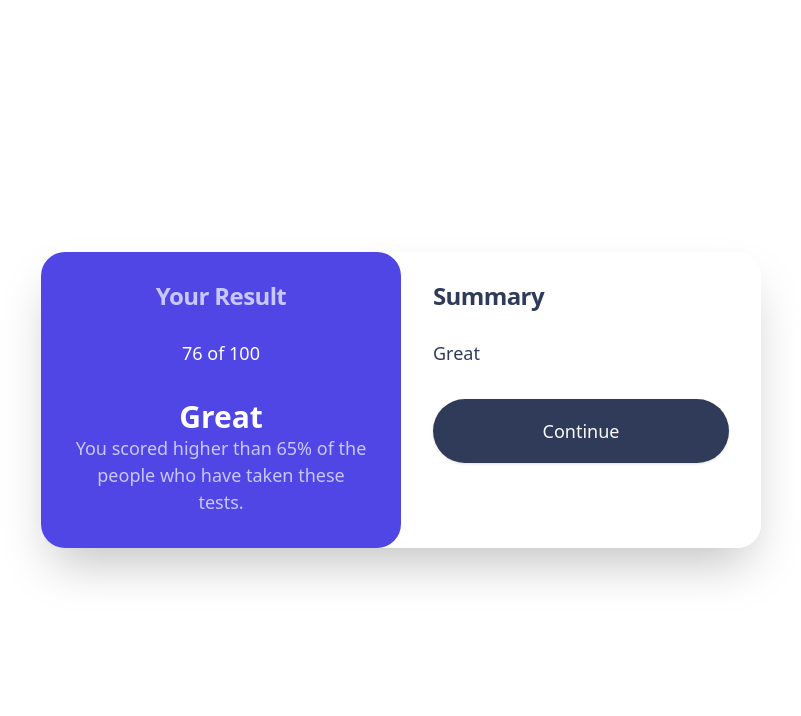
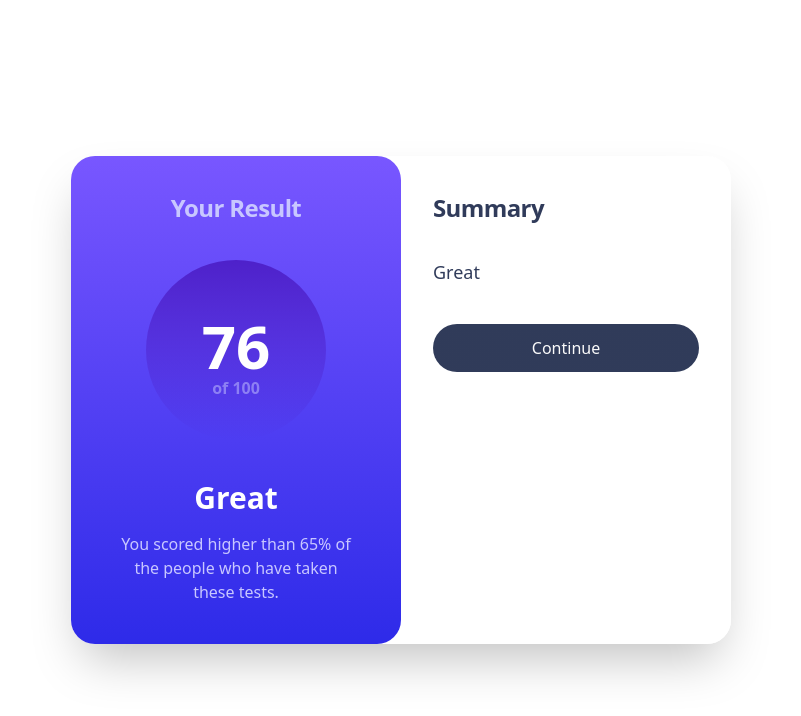
Before and after one commit to nikkehtine-fm/results-summary-react, a React (Vite) app: page / in a window 1280 px wide. Shown: the top 716 px of the page, without its empty margins (239-1040 px from the left). Built offline with nearby package versions, Linux system fonts and the light colour scheme.

Commit message:
Finish Result Card, change stuff

```diff
--- a/src/App.tsx
+++ b/src/App.tsx
@@ -7,7 +7,7 @@ const App = () => {
 
     return (
         <div className="text-foreground grid min-h-screen place-items-center font-sans text-base">
-            <div className="flex h-full w-full flex-col lg:h-fit lg:w-[720px] lg:flex-row lg:rounded-3xl lg:shadow-2xl">
+            <div className="flex h-full w-full flex-col lg:h-fit lg:w-[660px] lg:flex-row lg:rounded-3xl lg:shadow-2xl">
                 <ResultCard className={cardStyles} />
                 <SummaryCard className={cardStyles} />
             </div>
--- a/src/components/ResultCard.tsx
+++ b/src/components/ResultCard.tsx
@@ -6,25 +6,28 @@ import {
     CardHeader,
     CardTitle,
 } from "@/components/ui/card";
+import { Circle } from "@/components/ResultCircle";
 
 const ResultCard = ({ className }: { className: string }) => {
     return (
         <Card
             className={cn(
-                "rounded-t-none bg-indigo-600 text-center text-white lg:rounded-3xl",
+                "from-back-slate to-back-royal rounded-t-none bg-gradient-to-b text-center text-white lg:rounded-3xl",
                 className
             )}
         >
             <CardHeader>
                 <CardTitle className="text-lavender">Your Result</CardTitle>
             </CardHeader>
-            <CardContent>
-                <p>76 of 100</p>
+            <CardContent className="flex items-center justify-center">
+                <Circle />
             </CardContent>
-            <CardFooter className="text-lavender">
-                <h1 className="text-3xl font-bold text-white">Great</h1>
-                You scored higher than 65% of the people who have taken these
-                tests.
+            <CardFooter>
+                <h1 className="mb-4 text-3xl font-bold text-white">Great</h1>
+                <p className="text-lavender px-4 leading-6">
+                    You scored higher than 65% of the people who have taken
+                    these tests.
+                </p>
             </CardFooter>
         </Card>
     );
--- /dev/null
+++ b/src/components/ResultCircle.tsx
@@ -0,0 +1,10 @@
+const Circle = () => {
+    return (
+        <div className="from-circle-violet to-circle-persian flex h-[180px] w-[180px] flex-col items-center justify-center rounded-full bg-gradient-to-b">
+            <h1 className="pt-4 text-6xl font-bold">76</h1>
+            <p className="text-lavender/50 font-semibold">of 100</p>
+        </div>
+    );
+};
+
+export { Circle };
--- a/src/components/SummaryCard.tsx
+++ b/src/components/SummaryCard.tsx
@@ -10,7 +10,7 @@ import { Button } from "@/components/ui/button";
 
 const SummaryCard = ({ className }: { className: string }) => {
     return (
-        <Card className={cn("", className)}>
+        <Card className={cn("text-summary", className)}>
             <CardHeader>
                 <CardTitle>Summary</CardTitle>
             </CardHeader>
@@ -18,7 +18,9 @@ const SummaryCard = ({ className }: { className: string }) => {
                 <p>Great</p>
             </CardContent>
             <CardFooter>
-                <Button className="select-none">Continue</Button>
+                <Button className="text-summary text-primary-foreground">
+                    Continue
+                </Button>
             </CardFooter>
         </Card>
     );
--- a/src/components/ui/button.tsx
+++ b/src/components/ui/button.tsx
@@ -1,40 +1,21 @@
 import * as React from "react";
 import { Slot } from "@radix-ui/react-slot";
-import { cva, type VariantProps } from "class-variance-authority";
-
 import { cn } from "@/lib/utils";
 
-const buttonVariants = cva(
-    "inline-flex items-center justify-center whitespace-nowrap rounded-md text-base font-medium transition-colors focus-visible:outline-none focus-visible:ring-1 focus-visible:ring-ring disabled:pointer-events-none disabled:opacity-50",
-    {
-        variants: {
-            variant: {
-                default:
-                    "bg-primary text-primary-foreground shadow hover:bg-primary/90",
-            },
-            size: {
-                default: "h-10 rounded-full w-full p-8",
-            },
-        },
-        defaultVariants: {
-            variant: "default",
-            size: "default",
-        },
-    }
-);
-
 export interface ButtonProps
-    extends React.ButtonHTMLAttributes<HTMLButtonElement>,
-        VariantProps<typeof buttonVariants> {
+    extends React.ButtonHTMLAttributes<HTMLButtonElement> {
     asChild?: boolean;
 }
 
 const Button = React.forwardRef<HTMLButtonElement, ButtonProps>(
-    ({ className, variant, size, asChild = false, ...props }, ref) => {
+    ({ className, asChild = false, ...props }, ref) => {
         const Comp = asChild ? Slot : "button";
         return (
             <Comp
-                className={cn(buttonVariants({ variant, size, className }))}
+                className={cn(
+                    "focus-visible:ring-ring text-primary-foreground from-primary to-primary hover:from-back-slate hover:to-back-royal inline-flex h-10 w-full select-none items-center justify-center whitespace-nowrap rounded-full bg-gradient-to-b p-6 text-base font-medium transition-colors focus-visible:outline-none focus-visible:ring-1 disabled:pointer-events-none disabled:opacity-50",
+                    className
+                )}
                 ref={ref}
                 {...props}
             />
@@ -43,4 +24,4 @@ const Button = React.forwardRef<HTMLButtonElement, ButtonProps>(
 );
 Button.displayName = "Button";
 
-export { Button, buttonVariants };
+export { Button };
--- a/src/components/ui/card.tsx
+++ b/src/components/ui/card.tsx
@@ -20,7 +20,7 @@ const CardHeader = React.forwardRef<
 >(({ className, ...props }, ref) => (
     <div
         ref={ref}
-        className={cn("flex flex-col space-y-1.5 p-8", className)}
+        className={cn("flex flex-col space-y-1.5 px-8 py-10", className)}
         {...props}
     />
 ));
@@ -57,7 +57,7 @@ const CardContent = React.forwardRef<
     HTMLDivElement,
     React.HTMLAttributes<HTMLDivElement>
 >(({ className, ...props }, ref) => (
-    <div ref={ref} className={cn("p-8 pt-0", className)} {...props} />
+    <div ref={ref} className={cn("px-8 py-10 pt-0", className)} {...props} />
 ));
 CardContent.displayName = "CardContent";
 
@@ -68,7 +68,7 @@ const CardFooter = React.forwardRef<
     <div
         ref={ref}
         className={cn(
-            "flex flex-col items-center justify-center p-8 pt-0 text-center",
+            "flex flex-col items-center justify-center px-8 py-10 pt-0 text-center",
             className
         )}
         {...props}
--- a/tailwind.config.js
+++ b/tailwind.config.js
@@ -8,7 +8,7 @@ export default {
         },
         extend: {
             fontSize: {
-                base: "18px",
+                summary: "18px",
             },
             borderRadius: {
                 lg: "var(--radius)",
```
